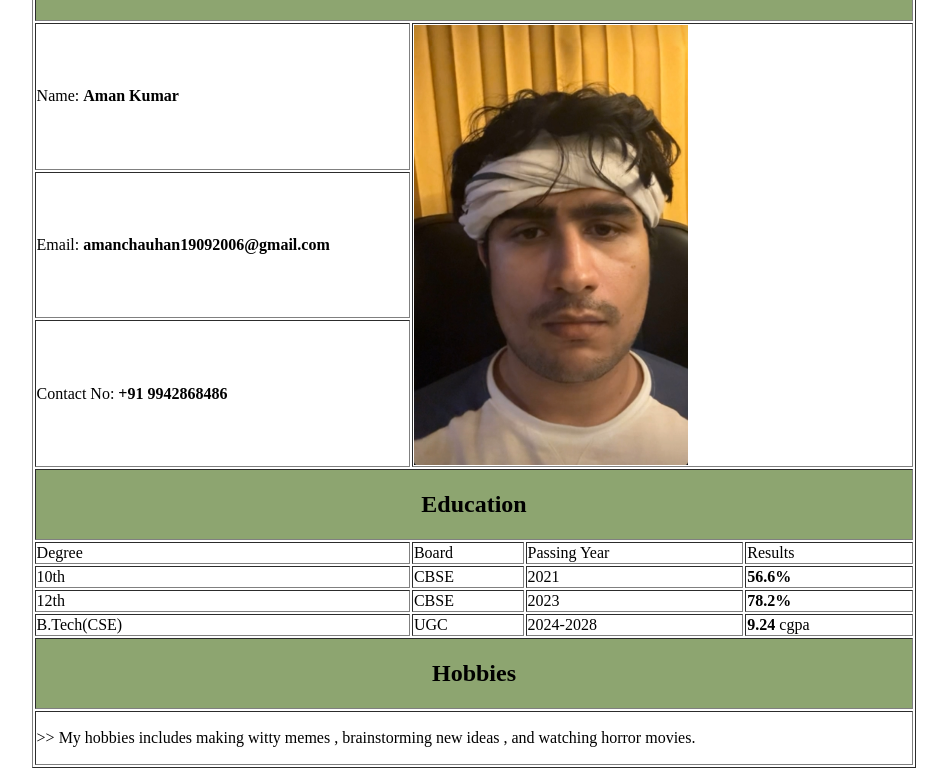
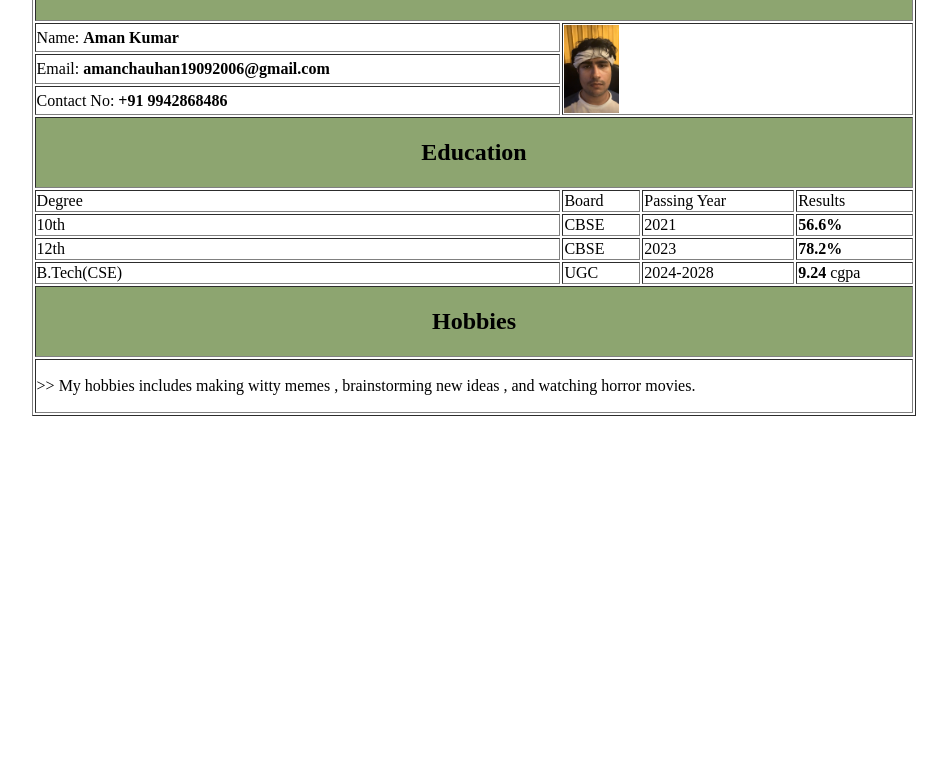
Before and after one commit to aman-1909/Web-Development, a plain HTML site: page index.html in a window 1280 px wide. Shown: the part 74-850 px from the top of the page, without its empty margins (166-1113 px from the left). After the commit the page ends 800 px from the top, so only its background shows below. Drawn offline with Linux system fonts and the light colour scheme.

Commit message:
Update index.html

```diff
--- a/index.html
+++ b/index.html
@@ -13,7 +13,7 @@
     </tr>
     <tr>
       <td>Name: <b>Aman Kumar</b></td>
-      <td colspan="4" rowspan="3" width="57%"><img src="resume.jpg" alt="My Photo" width="55%" align="center"></td>
+      <td colspan="4" rowspan="3" width="57px"><img src="resume.jpg" alt="My Photo" width="55px" align="center"></td>
     </tr>
     <tr>
       <td>Email: <b>amanchauhan19092006@gmail.com</b></td>
```
